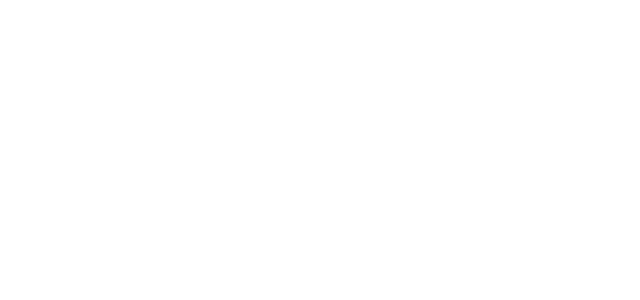
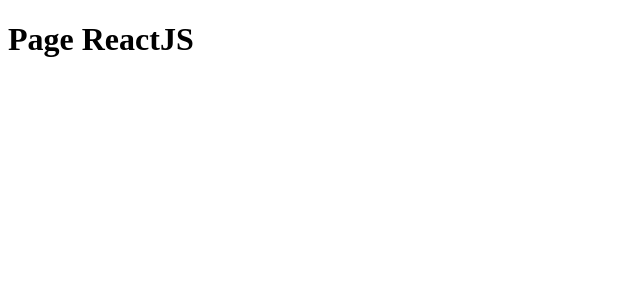
Before and after one commit to Vikarious/nuxt-projet, a Nuxt app in the folder project/: page /ReactPage in a window 1280 px wide. Before the commit this address had no page. Shown: the top 300 px of the page, without its empty margins (0-640 px from the left). Built offline with nearby package versions, Linux system fonts and the light colour scheme.

Commit message:
Create ReactPage.vue

```diff
--- /dev/null
+++ b/project/pages/ReactPage.vue
@@ -0,0 +1,5 @@
+<template>
+    <div>
+        <h1>Page ReactJS</h1>
+    </div>
+</template>
```
